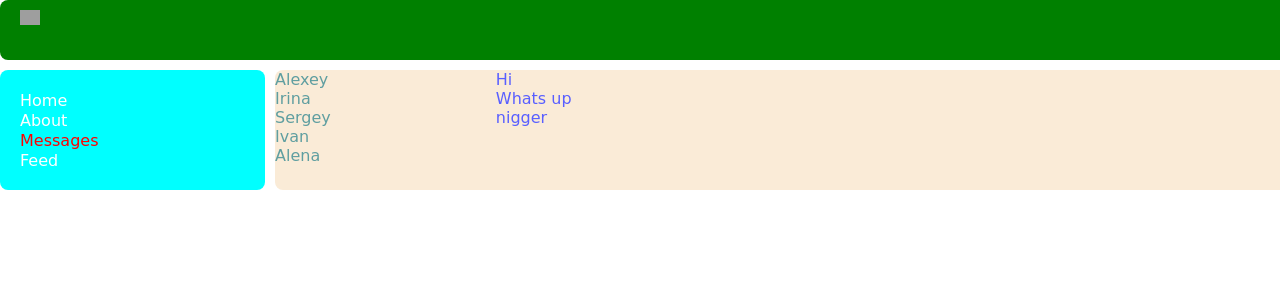
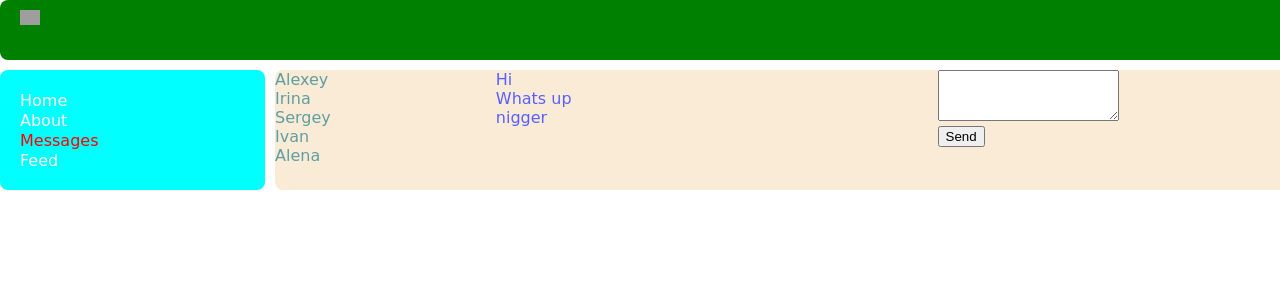
Before and after one commit to IlyaKin/react-course, a React (Create React App) app: page /dialogs in a window 1280 px wide. Shown: the top 300 px of the page. Built offline with nearby package versions, Linux system fonts and the light colour scheme; grey boxes are pictures that could not be loaded.

Commit message:
using bll-ui in messages

```diff
--- a/src/App.js
+++ b/src/App.js
@@ -7,6 +7,7 @@ import Dialogs from "./components/Dialogs/Dialogs";
 import About from "./components/About/About";
 import News from "./components/News/News";
 import {BrowserRouter, Route, Routes} from "react-router-dom";
+import {updateTextMessage} from "./redux/state";
 
 const App = (props)=>{
   return (
@@ -16,7 +17,7 @@ const App = (props)=>{
         <Navbar />
         <div className="app-content-c">
             <Routes>
-            <Route path='/dialogs/*' element=<Dialogs dialogsData={props.state.dialogsPage}/>/>
+            <Route path='/dialogs/*' element=<Dialogs dialogsData={props.state.dialogsPage} addMessage={props.addMessage} updateTextMessage={props.updateTextMessage}/>/>
             <Route path='/content' element=<Content profilePage={props.state.profilePage} addPost={props.addPost} updatePostText={props.updatePostText}/>/>
             <Route path='/about' element=<About />/>
             <Route path='/news' element=<News />/>
--- a/src/components/Dialogs/Dialogs.jsx
+++ b/src/components/Dialogs/Dialogs.jsx
@@ -2,11 +2,21 @@ import cl from './Dialogs.module.css'
 import {NavLink} from "react-router-dom";
 import DialogItems from "./DialogItems/DialogItems";
 import MessageItems from "./MessageItems/MessageItems";
+import React from 'react';
 
 const Dialogs = (props) => {
-
+    let inputMessage = React.createRef();
     let dialogs = props.dialogsData.dialogs.map(dialog => <DialogItems name={dialog.name} id={dialog.id}/>)
     let messages = props.dialogsData.messages.map(message => <MessageItems message={message.message} id={message.id}/>)
+    let updateTextMessage = () => {
+        let text = inputMessage.current.value;
+        props.updateTextMessage(text)
+    }
+    let addMessage =() =>{
+        props.addMessage();
+        inputMessage.current.value = ""
+    }
+
     return (
         <div className={cl.dialogs}>
             <div className={cl.dialogsItems}>
@@ -15,6 +25,10 @@ const Dialogs = (props) => {
             <div className={cl.messages}>
                 {messages}
             </div>
+            <div className={cl.messageInput}>
+                <textarea ref={inputMessage} rows="3" value={props.newMessageText} onChange={updateTextMessage}></textarea>
+                <div><button onClick={addMessage}>Send</button></div>
+            </div>
         </div>
     )
 }
--- a/src/components/Dialogs/Dialogs.module.css
+++ b/src/components/Dialogs/Dialogs.module.css
@@ -1,6 +1,6 @@
 .dialogs{
     display: grid;
-    grid-template-columns: 2fr 10fr;
+    grid-template-columns: 2fr 4fr 6fr;
 }
 .dialogsItems{
     color: cadetblue;
@@ -24,3 +24,6 @@
 .message{
 
 }
+.messageInput{
+
+}
--- a/src/index.js
+++ b/src/index.js
@@ -1,7 +1,7 @@
 import React from 'react';
 import './index.css';
 import reportWebVitals from './reportWebVitals';
-import state, {addPost, subscribe, updatePostText} from "./redux/state";
+import state, {addMessage, addPost, subscribe, updatePostText, updateTextMessage} from "./redux/state";
 import ReactDOM from "react-dom/client";
 import App from "./App";
 
@@ -11,7 +11,7 @@ const root = ReactDOM.createRoot(document.getElementById('root'));
 let rerenderTree = (state)=>{
     root.render(
         <React.StrictMode>
-            <App state={state} addPost={addPost} updatePostText={updatePostText}/>
+            <App state={state} addPost={addPost} updatePostText={updatePostText} addMessage={addMessage} updateTextMessage={updateTextMessage}/>
         </React.StrictMode>
     );
 }
--- a/src/redux/state.js
+++ b/src/redux/state.js
@@ -1,9 +1,8 @@
 
 
-let rerenderTree = () =>{
+let rerenderTree = () => {
     console.log("i am rerender")
 }
-
 let state = {
     profilePage:{
         posts:[
@@ -19,13 +18,15 @@ let state = {
             {id:"4", name:"Ivan"},
             {id:"5", name: "Alena"}],
         messages:[
-            {id:"1", message:"Hi"},
-            {id:"2", message: "Whats up"},
-            {id:"3", message: "nigger"},
-        ]
+            {id: 1, message:"Hi"},
+            {id: 2, message: "Whats up"},
+            {id: 3, message: "nigger"},
+        ],
+        newMessageText:''
     }
 
 }
+window.state = state;
  export const addPost = () =>{
     let id = state.profilePage.posts.length+1;
     let newPost = {
@@ -40,8 +41,24 @@ let state = {
     state.profilePage.newPostText = someText;
      rerenderTree(state);
 }
+export const addMessage = () =>{
+    let id = state.dialogsPage.messages.length+1;
+    let newMessage = {
+        id: id,
+        message:state.dialogsPage.newMessageText
+    }
+    state.dialogsPage.messages.push(newMessage);
+    rerenderTree(state);
+}
+export const updateTextMessage = (textOfMessage) => {
+    state.dialogsPage.newMessageText = textOfMessage;
+    rerenderTree(state);
+}
+
 export const subscribe = (observer) =>{
     rerenderTree = observer;
 }
 
+
+
 export default state;
```
